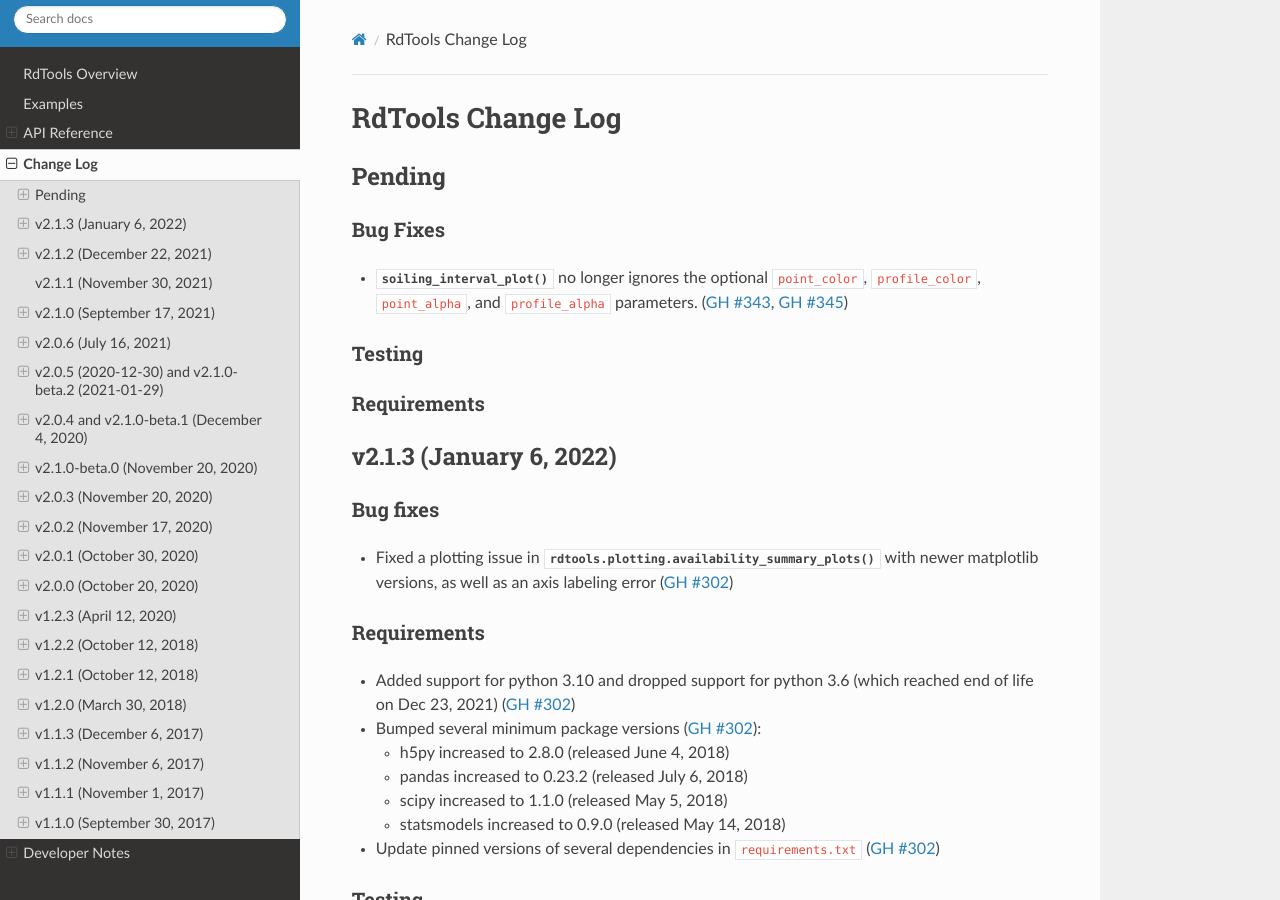
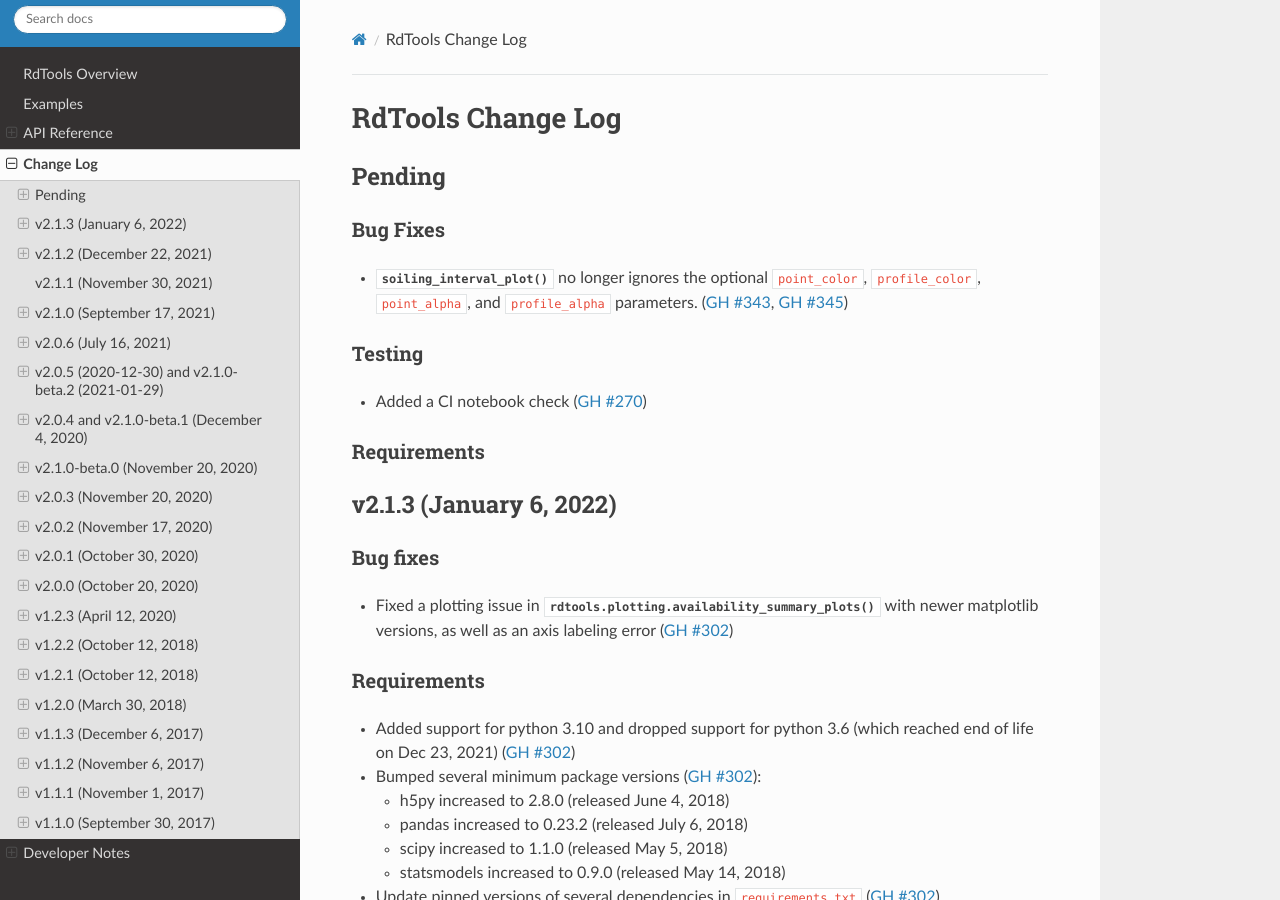
Before and after one commit to NREL/rdtools, a Sphinx documentation site: the page built from docs/sphinx/source/changelog.rst, in a window 1280 px wide and 900 px high. Built offline with Sphinx 7.4.7 and the Read the Docs theme 2.0.0, drawn with Linux system fonts in a browser that asks for light colours; pages that are not in the unit, such as notebooks, are missing from menus.

Commit message:
fix bad merge

```diff
--- a/docs/sphinx/source/changelog/pending.rst
+++ b/docs/sphinx/source/changelog/pending.rst
@@ -11,7 +11,7 @@ Bug Fixes
 
 Testing
 -------
-
+* Added a CI notebook check (:pull:`270`)
 
 Requirements
 ------------
```
